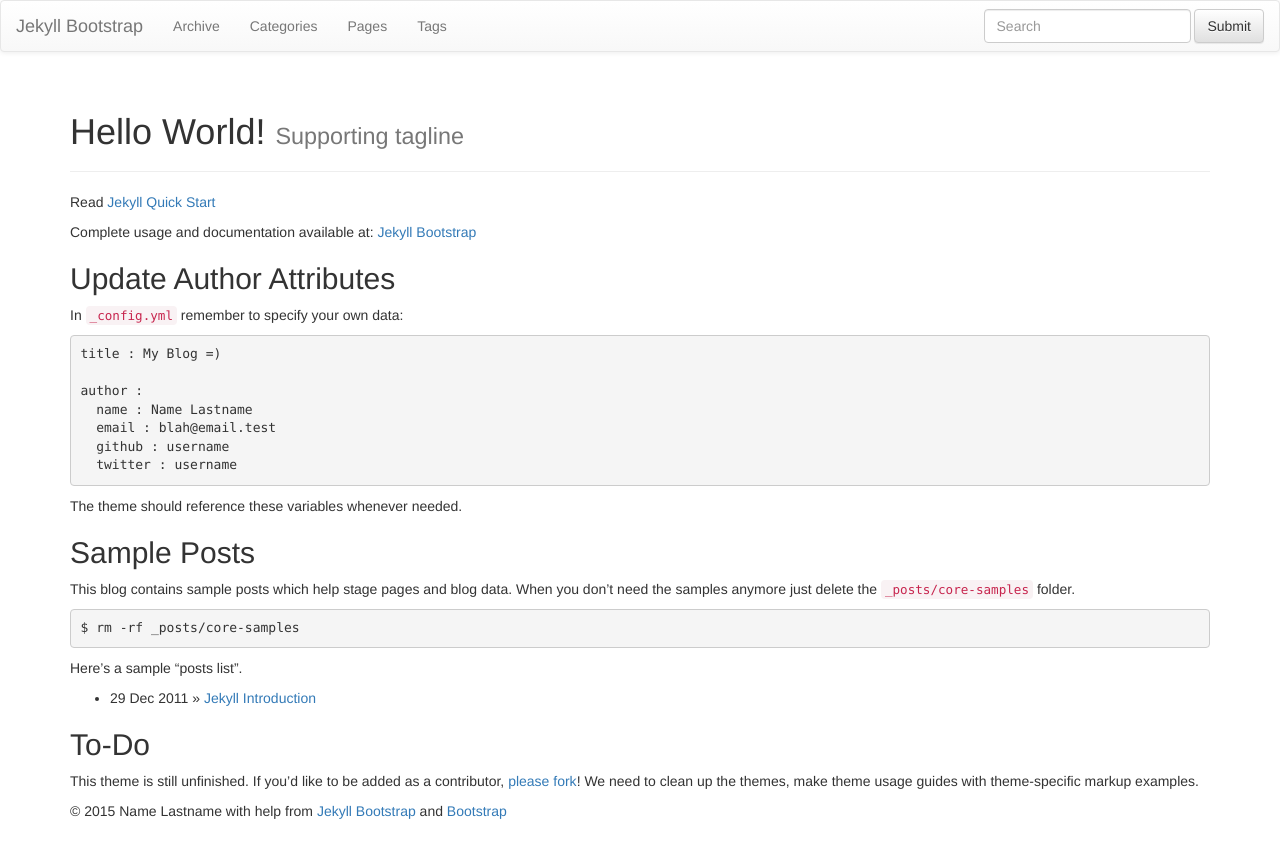
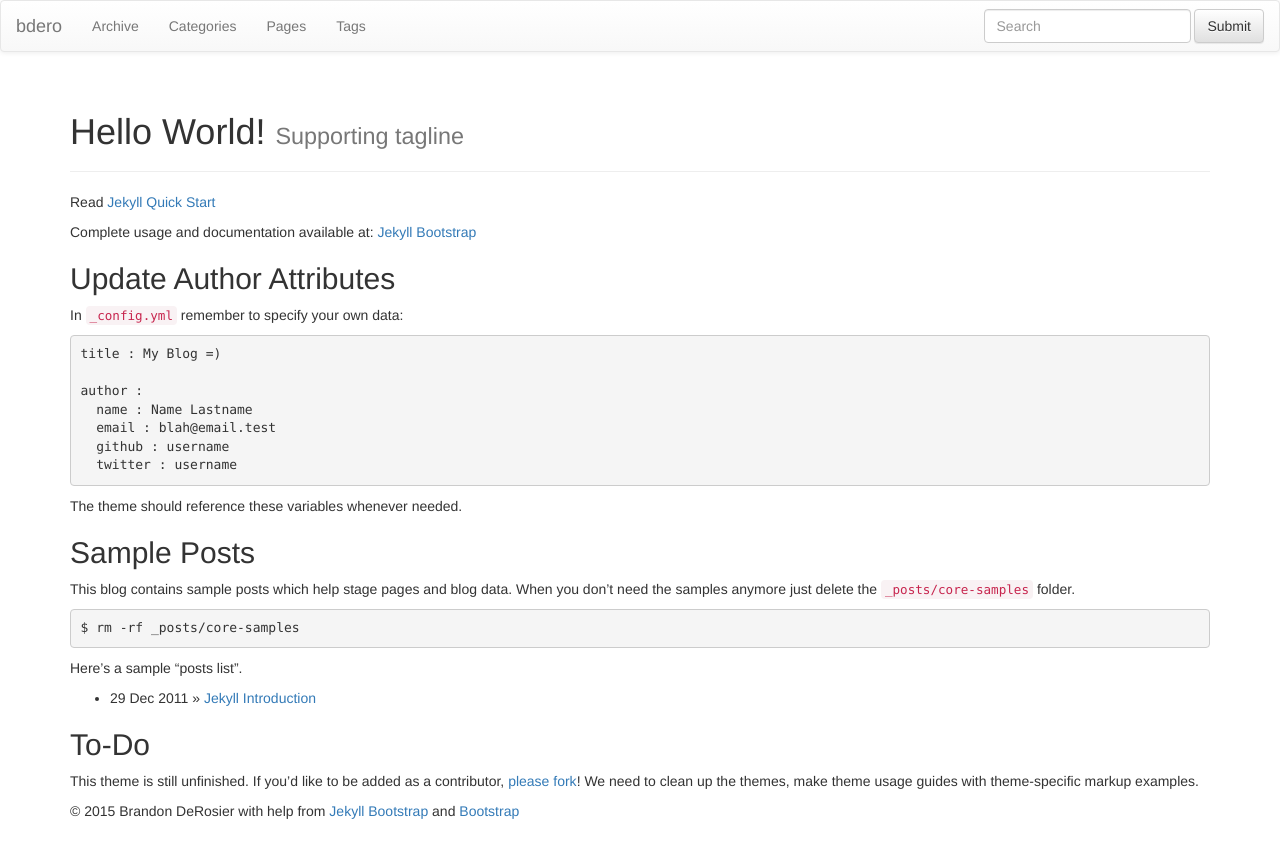
Before and after one commit to bdero/bdero.github.io, a Jekyll site: the page built from index.md, in a window 1280 px wide. Shown: the top 858 px of the page. Built offline with Jekyll 4.4.1, drawn with Linux system fonts in a browser that asks for light colours; nearby versions of some CDN libraries; library files that are not in the unit come from our copies.

Commit message:
Configured basic site settings

```diff
--- a/_config.yml
+++ b/_config.yml
@@ -8,14 +8,12 @@
 # Themes are encouraged to use these universal variables
 # so be sure to set them if your theme uses them.
 #
-title : Jekyll Bootstrap
-tagline: Site Tagline
+title : bdero
+tagline:
 author :
-  name : Name Lastname
-  email : blah@email.test
-  github : username
-  twitter : username
-  feedburner : feedname
+  name : Brandon DeRosier
+  email : x@bdero.me
+  github : bdero
 
 # The production_url is only used when full-domain names are needed
 # such as sitemap.txt
@@ -25,7 +23,7 @@
 # Else if you are pushing to username.github.io, replace with your username.
 # Finally if you are pushing to a GitHub project page, include the project name at the end.
 #
-production_url : http://username.github.io
+production_url : http://bdero.me
 
 # All Jekyll-Bootstrap specific configurations are namespaced into this hash
 #
```
